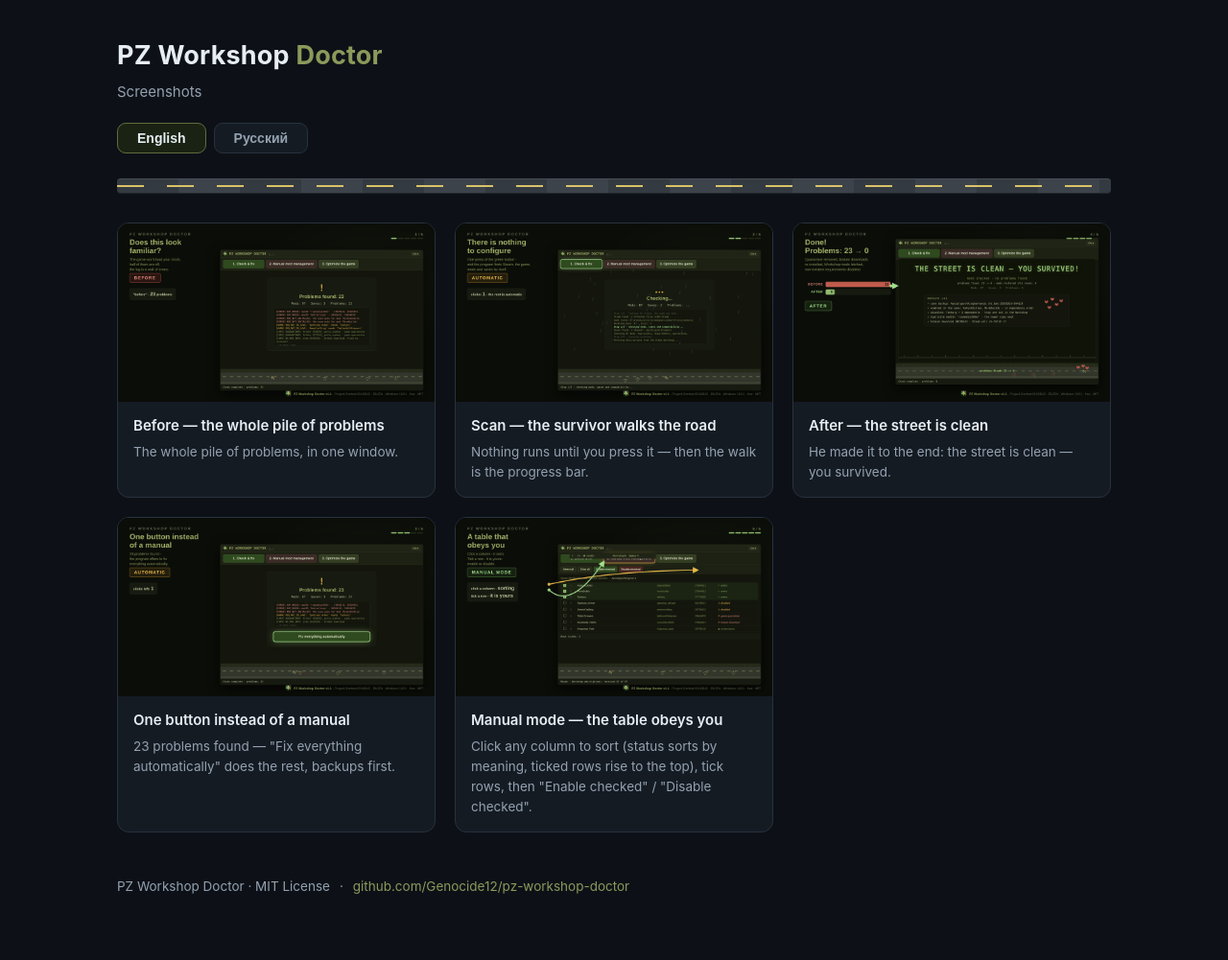
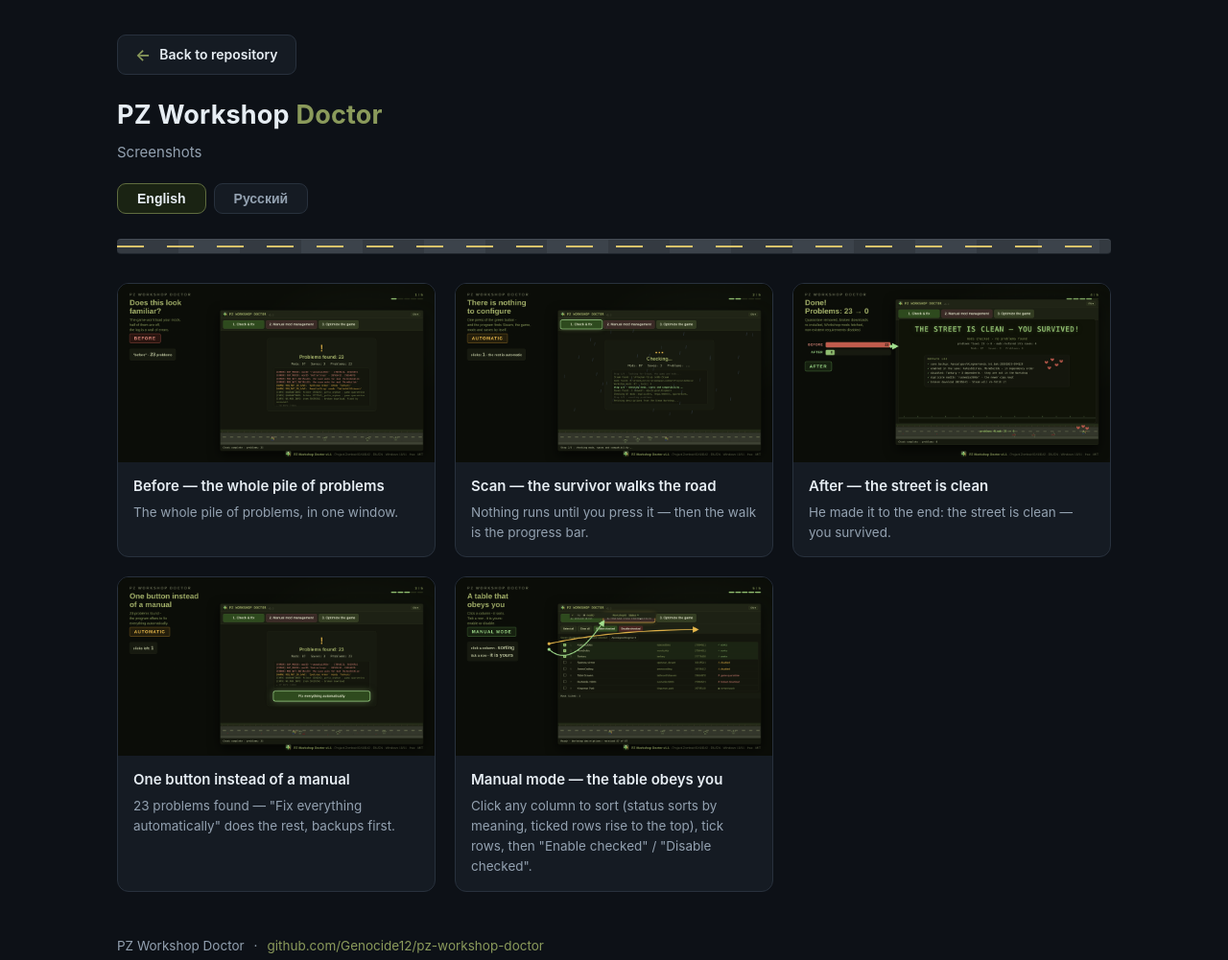
Before and after one commit to Genocide12/pz-workshop-doctor, a plain HTML site: page docs/gallery.html in a window 1280 px wide. Shown: the whole page at 96% size. Drawn offline with Linux system fonts and the light colour scheme.

Commit message:
back to repository button + license mentions trimmed: the gallery gets a '← Back to repository' pill above the title (localized EN/RU, links to the repo, survives lightbox open/close); MIT now lives only in the LICENSE file and the README header badge — removed from the gallery footer, both README link lines, and the .ps1 header comment

```diff
--- a/docs/gallery.html
+++ b/docs/gallery.html
@@ -21,6 +21,15 @@ body{
   -webkit-font-smoothing:antialiased;
 }
 .wrap{max-width:1080px;margin:0 auto;padding:36px 22px 64px}
+.back{
+  display:inline-flex;align-items:center;gap:9px;margin-bottom:20px;
+  background:var(--panel); border:1px solid var(--line); color:var(--text);
+  padding:9px 18px; border-radius:9px; cursor:pointer;
+  font-size:14px; font-weight:600; text-decoration:none; white-space:nowrap;
+  transition:border-color .15s,background .15s,transform .16s ease;
+}
+.back:hover,.back:focus-visible{border-color:var(--green-dim);background:#1a2313;transform:translateY(-1px)}
+.back .arr{color:var(--green);font-size:17px;line-height:1}
 header h1{font-size:27px;letter-spacing:.2px;font-weight:700}
 header h1 .zz{color:var(--green)}
 .sub{color:var(--muted);margin-top:5px;font-size:15px}
@@ -105,6 +114,9 @@ footer a:hover{text-decoration:underline}
 </head>
 <body>
 <div class="wrap">
+  <a class="back" id="backBtn" href="https://github.com/Genocide12/pz-workshop-doctor">
+    <span class="arr" aria-hidden="true">←</span><span id="backTxt">Back to repository</span>
+  </a>
   <header>
     <h1>PZ Workshop <span class="zz">Doctor</span></h1>
     <p class="sub" id="sub">Screenshots</p>
@@ -116,7 +128,7 @@ footer a:hover{text-decoration:underline}
   <div class="road" aria-hidden="true"></div>
   <main class="grid" id="grid"></main>
   <footer>
-    <span>PZ Workshop Doctor · MIT License</span>
+    <span>PZ Workshop Doctor</span>
     <span>·</span>
     <a id="repoLink" href="https://github.com/Genocide12/pz-workshop-doctor" target="_blank" rel="noopener">github.com/Genocide12/pz-workshop-doctor</a>
   </footer>
@@ -161,8 +173,8 @@ var SHOTS = {
   ]
 };
 var T = {
-  en: {sub:'Screenshots', count:'{n} / {total}', download:'Download', hint:'← → to browse · click the image to zoom · Esc to close'},
-  ru: {sub:'Скриншоты',   count:'{n} / {total}', download:'Скачать',   hint:'← → листать · клик по картинке — приблизить · Esc — закрыть'}
+  en: {sub:'Screenshots', back:'Back to repository', count:'{n} / {total}', download:'Download', hint:'← → to browse · click the image to zoom · Esc to close'},
+  ru: {sub:'Скриншоты',   back:'Назад в репозиторий', count:'{n} / {total}', download:'Скачать',   hint:'← → листать · клик по картинке — приблизить · Esc — закрыть'}
 };
 var REPO = 'https://github.com/Genocide12/pz-workshop-doctor';
 
@@ -196,6 +208,7 @@ function renderGrid(){
 function applyTexts(){
   var t = T[lang];
   sub.textContent = t.sub;
+  document.getElementById('backTxt').textContent = t.back;
   lbHint.textContent = t.hint;
   lbDl.textContent = t.download;
   tabEn.className = lang === 'en' ? 'active' : '';
```
Also changed, not shown: 4 other files.
